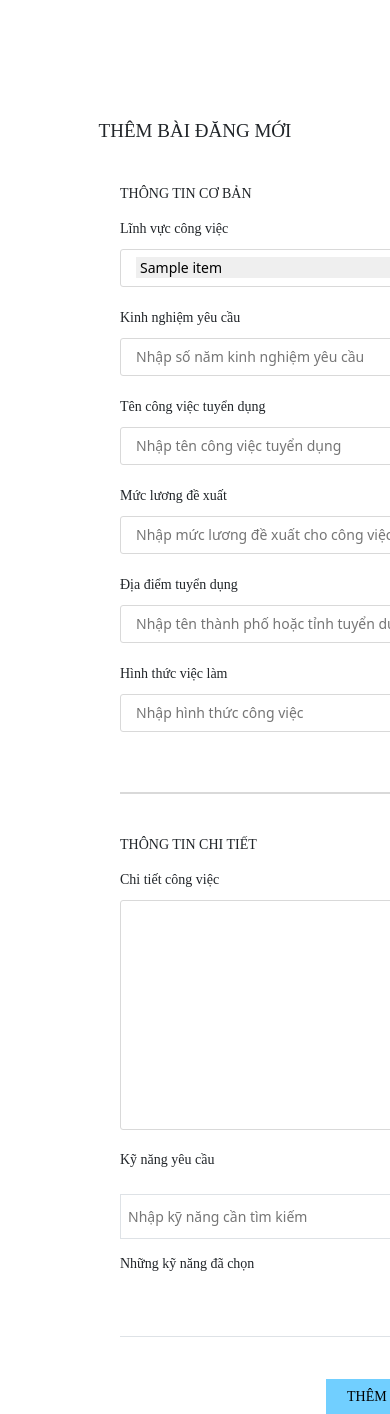
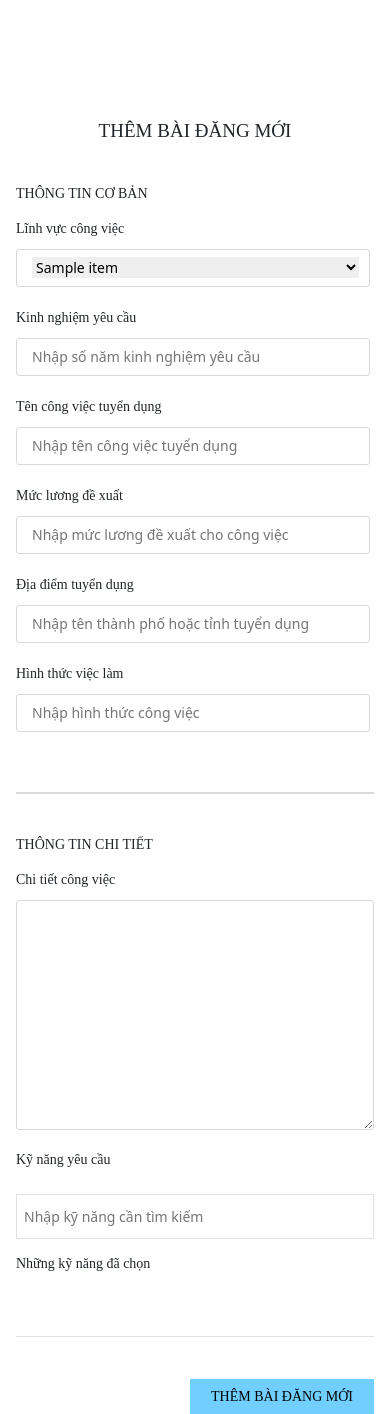
Before and after one commit to minh832000/thewallproject, a Django app: template posts/templates/posts/recruiter/add_new_post.html in a window 390 px wide; the page is wider, and only the part inside the window is pictured. Shown: the part 62-1476 px from the top of that part. Run offline with Django 3.2, Linux system fonts and the light colour scheme; the template is opened without the code that fills it: most values are stand-ins (such as "Sample title", 1, 10 or a date in 2020); data that the repository does not hold is empty; some libraries are stand-ins or nearby versions; some web fonts are replaced.

Commit message:
responsive add-new-post

```diff
--- a/posts/templates/posts/recruiter/add_new_post.html
+++ b/posts/templates/posts/recruiter/add_new_post.html
@@ -15,7 +15,7 @@
             <!-- Title of Page -->
             <h1 class="text-uppercase font-NotoSans-Bold text-center fs-4">Thêm bài đăng mới</h1>
             <!-- Content of Page -->
-            <div class="container px-0 mx-120 mt-40">
+            <div class="container px-0 mt-40">
                   <form action="{% url 'save'%}" method="post">
                         {% csrf_token %}
                         <div class="mt-40 input-basic-information">
--- a/static/css/add-new-post.css
+++ b/static/css/add-new-post.css
@@ -13,10 +13,11 @@
 
 #main .input-fields .input {
       margin-bottom: 20px;
+      width: 50%;
 }
 
 #main .input-fields .input-area {
-      width: 480px;
+      width: 99%;
       height: 38px;
       margin-top: 10px;
       padding-left: 15px;
@@ -73,7 +74,7 @@
 }
 
 #main .input-required-skills .input-column {
-      width: 480px;
+      width: 90%;
 }
 
 #main .search-input {
@@ -123,3 +124,14 @@ textarea:focus, select:focus{
       padding:6px;
       cursor:pointer;
 }
+@media (max-width: 576px){
+      #main .input-fields .input {
+            width: 100%;
+      }
+      form{
+            margin: 0 16px;
+      }
+      #main .input-required-skills .input-column {
+            width: 100%;
+        }
+}
```
